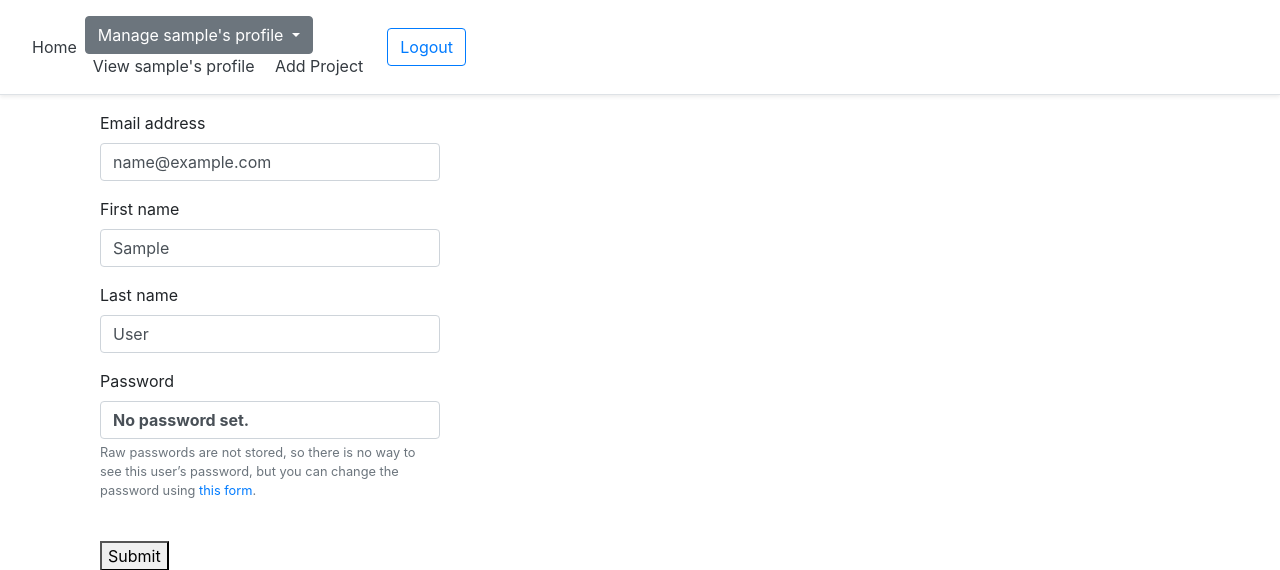
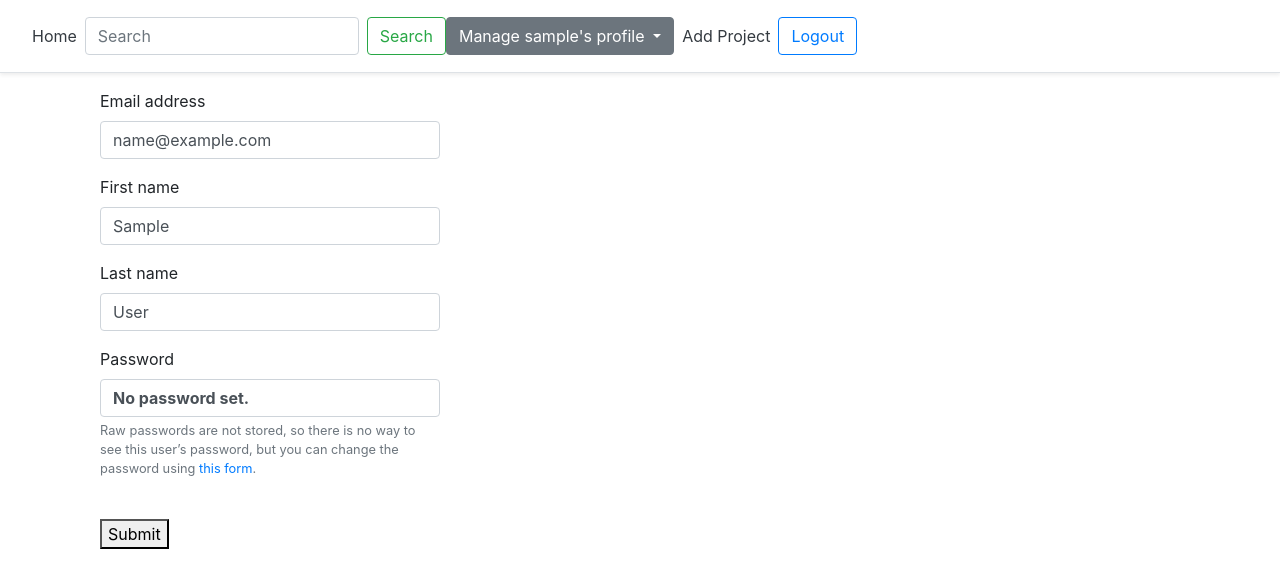
Before and after one commit to GabrielOduori/Project-Awards, a Django app: page /accounts/profile/edit/ in a window 1280 px wide. Shown: the top 570 px of the page. Run offline with Django 3.2, Linux system fonts and the light colour scheme; the visitor is signed in with stand-in values (Sample User, id 1); some libraries are stand-ins or nearby versions; some web fonts are replaced.

Commit message:
Updated the navbar.

```diff
--- a/accounts/templates/accounts/navbar.html
+++ b/accounts/templates/accounts/navbar.html
@@ -2,10 +2,13 @@
 
 
           <div class="d-flex flex-column flex-md-row align-items-center p-3 px-md-4 mb-3 bg-white border-bottom shadow-sm">
+              <a class="p-2 text-dark" href="{% url 'home-page:home-page' %}">Home</a>
 
+                  <form class="form-inline my-2 my-lg-0">
+                      <input class="form-control mr-sm-2" type="search" placeholder="Search" aria-label="Search">
+                      <button class="btn btn-outline-success my-2 my-sm-0" type="submit">Search</button>
+                    </form>
 
-              <a class="p-2 text-dark" href="{% url 'home-page:home-page' %}">Home</a>
-              <nav class="my-2 my-md-0 mr-md-3">
                   {% if user.is_authenticated %}
 
                   <div class="dropdown">
@@ -14,13 +17,13 @@
                       </a>
 
                       <div class="dropdown-menu" aria-labelledby="dropdownMenuLink">
+                          <a class="dropdown-item" href="/accounts/profile/">{{user.username}} Profile</a>
                         <a class="dropdown-item" href="/accounts/profile/edit">Update Profile</a>
                         <a class="dropdown-item" href="/accounts/change-password">Change Password</a>
                       </div>
                     </div>
-                <a class="p-2 text-dark" href="/accounts/profile">View {{user.username}}'s profile</a>
                 <a class="p-2 text-dark" href="/projects/add">Add Project</a>
-              </nav>
+
               <a class="btn btn-outline-primary" href="/accounts/logout">Logout</a>
               {% else %}
               <a class="p-2 text-dark" href="/accounts/register">Register</a>
```
